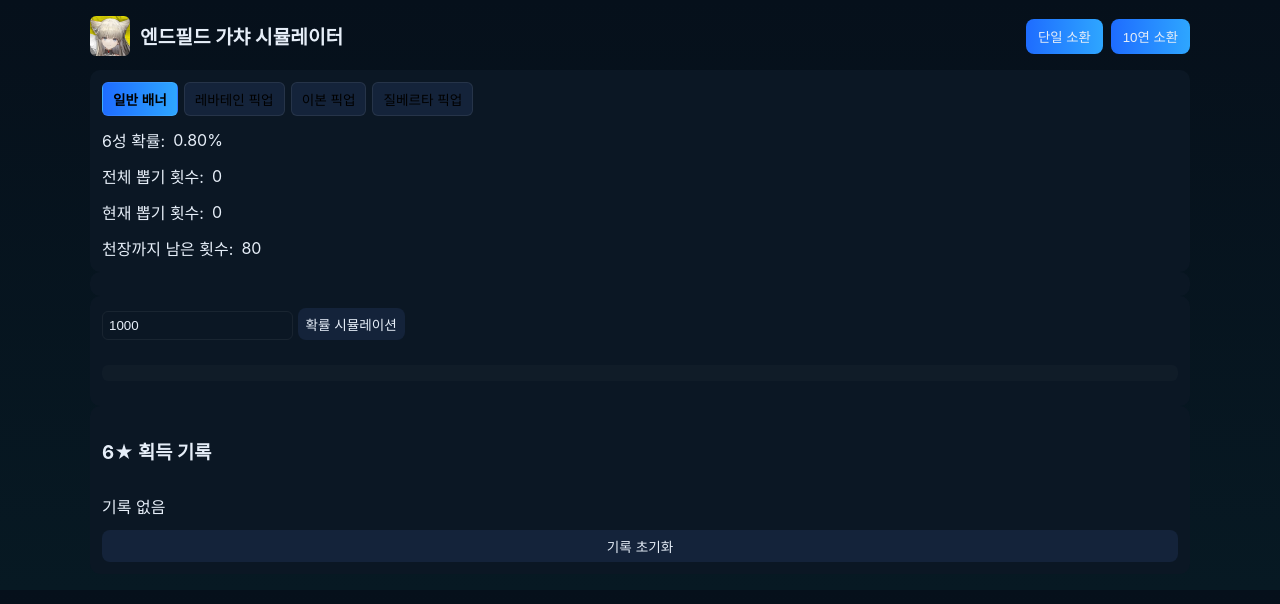
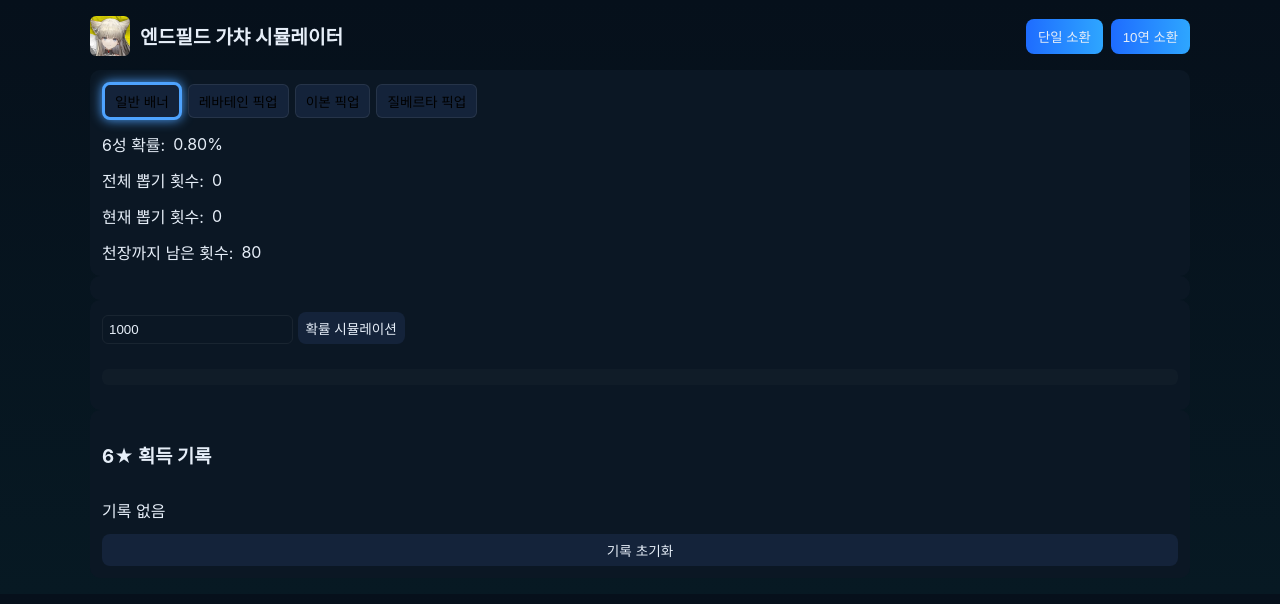
Before and after one commit to Sito-K/test, a plain HTML site: page index.html in a window 1280 px wide. Drawn offline with Linux system fonts and the light colour scheme.

Commit message:
Update styles.css

```diff
--- a/styles.css
+++ b/styles.css
@@ -138,6 +138,7 @@ select,input[type="range"],input[type="number"]{
 }
 
 .banner-btn.active {
-  background:linear-gradient(90deg,#1e6cff,#2ea6ff);
-  font-weight:700;
+    border: 3px solid #4ea3ff;
+    box-shadow: 0 0 12px #4ea3ff;
+    border-radius: 8px;
 }
```
